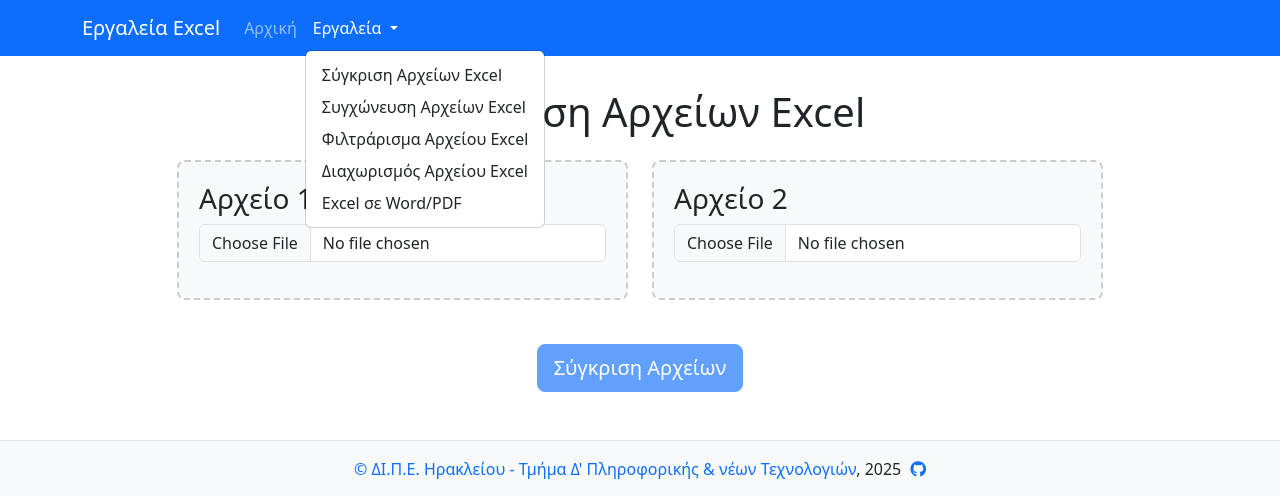
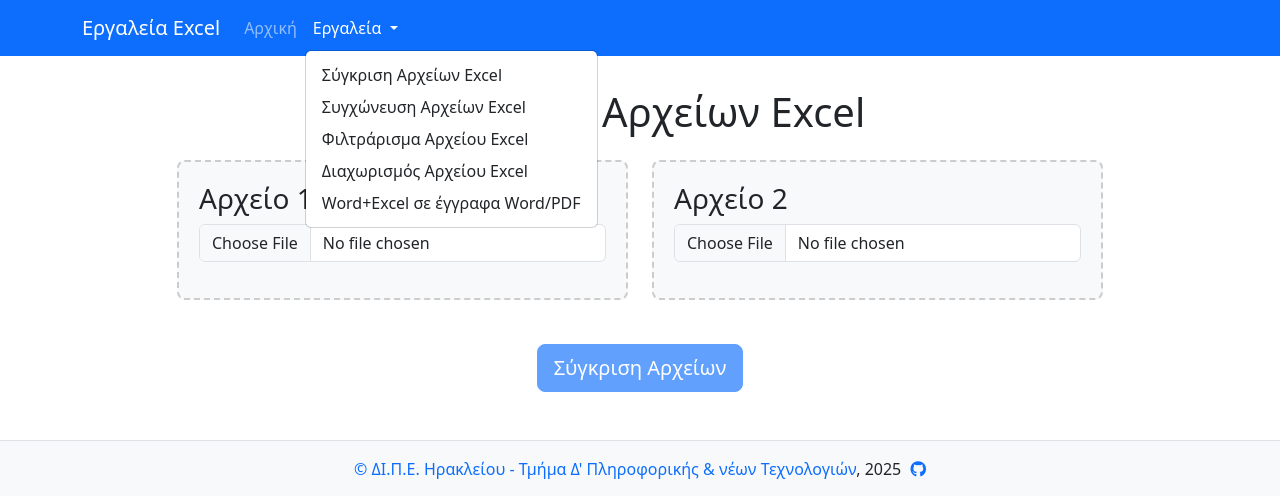
Before and after one commit to dipeira/excel-tools, a Flask app: page /compare in a window 1280 px wide, after a click on "Εργαλεία". Shown: the top 496 px of the page. Run offline with Flask 3, Linux system fonts and the light colour scheme.

Commit message:
Updated menu item description

```diff
--- a/templates/base.html
+++ b/templates/base.html
@@ -54,7 +54,7 @@
                             <li><a class="dropdown-item" href="/join">Συγχώνευση Αρχείων Excel</a></li>
                             <li><a class="dropdown-item" href="/filter">Φιλτράρισμα Αρχείου Excel</a></li>
                             <li><a class="dropdown-item" href="/split">Διαχωρισμός Αρχείου Excel</a></li>
-                            <li><a class="dropdown-item" href="/excel-to-word">Excel σε Word/PDF</a></li>
+                            <li><a class="dropdown-item" href="/excel-to-word">Word+Excel σε έγγραφα Word/PDF</a></li>
                         </ul>
                     </li>
                 </ul>
```
